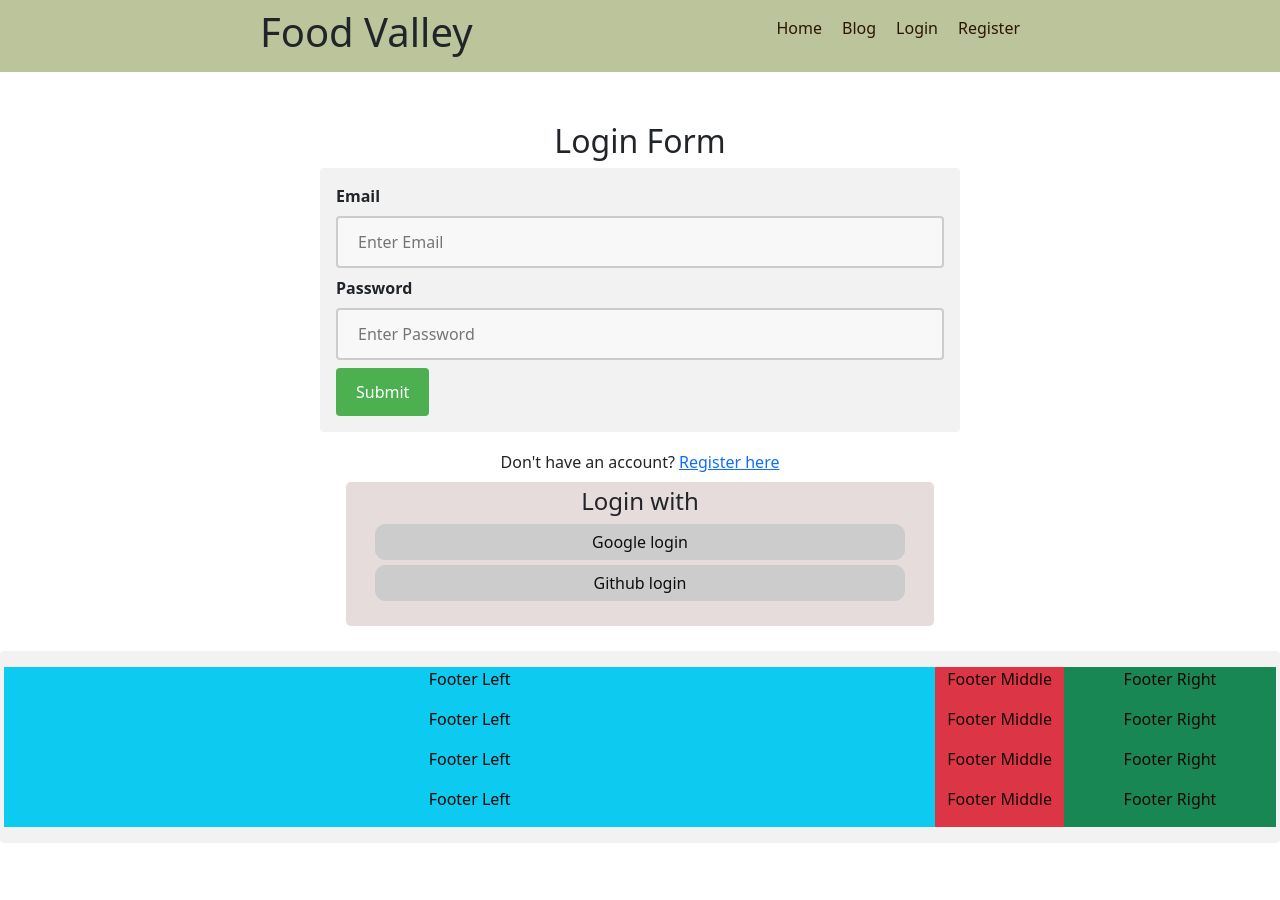
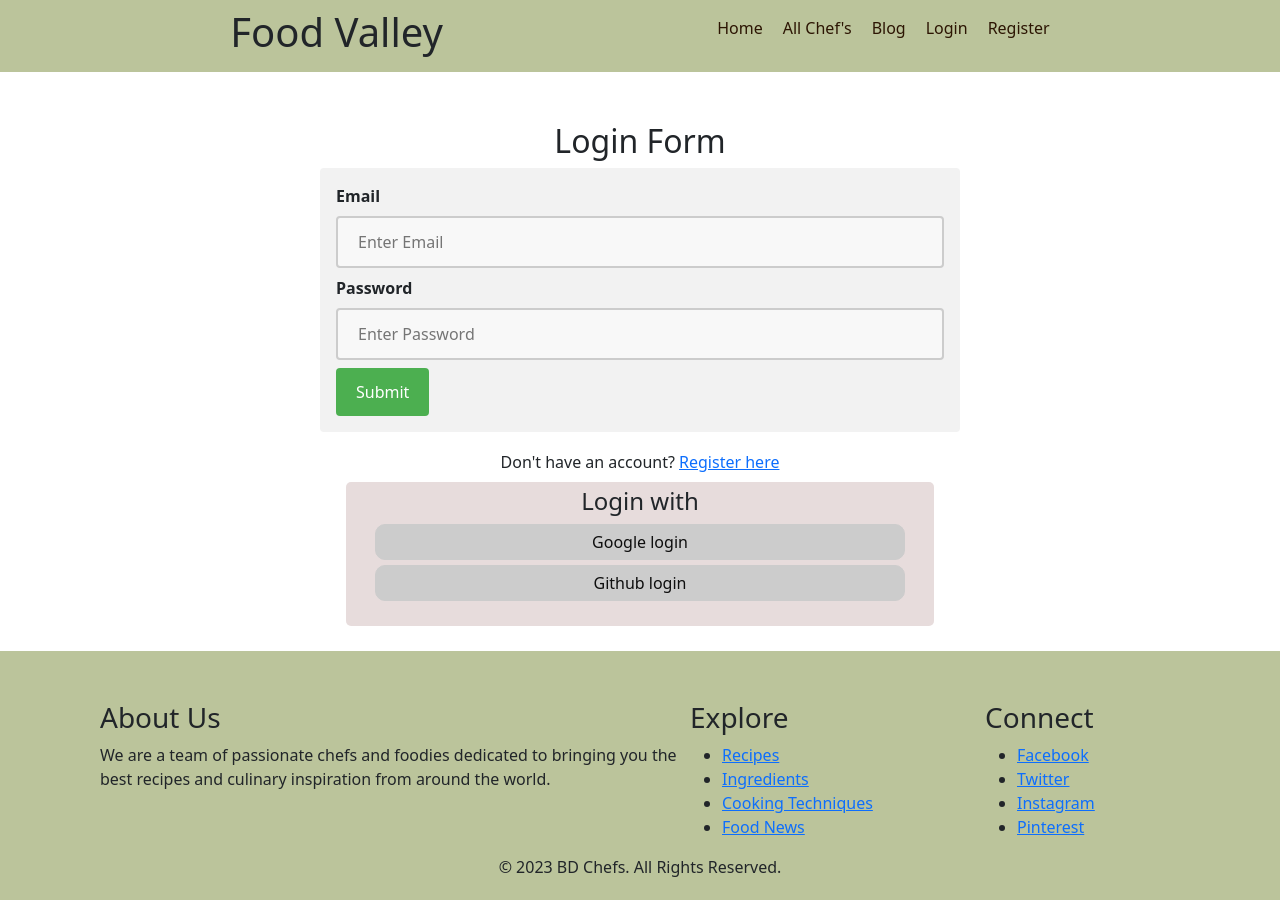
Before and after one commit to FerdowsAhmmed/food-valley, a React (Vite) app: page /login in a window 1280 px wide. Before the commit the page ends 843 px from the top, so only its background shows below. Built offline with nearby package versions, Linux system fonts and the light colour scheme; no server answers.

Commit message:
footer section done

```diff
--- a/src/component/CarouselSection/CarouselSection.css
+++ b/src/component/CarouselSection/CarouselSection.css
@@ -1,5 +1,6 @@
 .my-carousel img {
     min-width: 100%;
+    height: 400px;
     border-radius: 0;
     margin: auto;
     padding: 20px;
--- a/src/component/Chefs/AllShefs/Allchefs.jsx
+++ b/src/component/Chefs/AllShefs/Allchefs.jsx
@@ -13,7 +13,7 @@ const Allchefs = () => {
 
   return (
 
-       <section>
+       <main>
         <h1 className='text-center mt-5'>All Available Chefs</h1>
             <div className='card-container'>
                     {chefData.map((chef) => (
@@ -28,7 +28,7 @@ const Allchefs = () => {
                     </div>
             ))}
             </div>
-       </section>
+       </main>
 
   );
 };
--- a/src/component/Footer/Footer.css
+++ b/src/component/Footer/Footer.css
@@ -1,7 +1,11 @@
-.footer {
-    min-width: 100%;
-    background-color: #9a9b7e;
-    color: #130804;
-    text-align: center;
-    padding: 20px;
-  }
+.footer-container{
+  background-color: rgb(187, 196, 155);
+  padding: 50px 50px 5px 50px ;
+}
+.footer-section{
+  width: 100%;
+  display: grid;
+  grid-template-columns: 2fr 1fr 1fr;
+  margin-left: 50px;
+
+}
--- a/src/component/Footer/Footer.jsx
+++ b/src/component/Footer/Footer.jsx
@@ -1,31 +1,38 @@
 import React from 'react';
-import './Footer.css'
-import Container from 'react-bootstrap/Container';
-import Row from 'react-bootstrap/Row';
-import Col from 'react-bootstrap/Col';
+import './Footer.css';
+
 const Footer = () => {
-    return (
-        <Container className='footer hidden'>
-          <Row>
-            <Col className='bg-info'>
-            <p>Footer Left</p>
-            <p>Footer Left</p>
-            <p>Footer Left</p>
-            <p>Footer Left</p></Col>
-            <Col className='bg-danger' md="auto">
-            <p>Footer Middle</p>
-            <p>Footer Middle</p>
-            <p>Footer Middle</p>
-            <p>Footer Middle</p></Col>
-            <Col className='bg-success' xs lg="2">
-             <p>Footer Right</p>
-             <p>Footer Right</p>
-             <p>Footer Right</p>
-             <p>Footer Right</p>
-            </Col>
-          </Row>
-        </Container>
-      );
-    }
+  return (
+   <section className='footer-container'>
+     <div className='footer-section'>
+      <div>
+        <h3>About Us</h3>
+        <p>We are a team of passionate chefs and foodies dedicated to bringing you the best recipes and culinary inspiration from around the world.</p>
+      </div>
+      <div>
+        <h3>Explore</h3>
+        <ul>
+              <li><a href='#'>Recipes</a></li>
+              <li><a href='#'>Ingredients</a></li>
+              <li><a href='#'>Cooking Techniques</a></li>
+              <li><a href='#'>Food News</a></li>
+            </ul>
+      </div>
+      <div>
+        <h3>Connect</h3>
+        <ul>
+              <li><a href='#'>Facebook</a></li>
+              <li><a href='#'>Twitter</a></li>
+              <li><a href='#'>Instagram</a></li>
+              <li><a href='#'>Pinterest</a></li>
+            </ul></div>
+
+    </div>
+    <div className='text-center'>
+            <p>&copy; 2023 BD Chefs. All Rights Reserved.</p>
+          </div>
+   </section>
+  );
+};
 
 export default Footer;
--- a/src/component/Header/Header.jsx
+++ b/src/component/Header/Header.jsx
@@ -41,6 +41,7 @@ const Header = () => {
       <div>
         <ul>
           <Link className='menu-items' to='/'>Home</Link>
+          <Link className='menu-items' to='/allChefs'>All Chef's</Link>
           <Link className='menu-items' to='/blog'>Blog</Link>
           {!user && <Link className='menu-items' to='/login'>Login</Link>}
           {!user && <Link className='menu-items' to='/registration'>Register</Link>}
```
